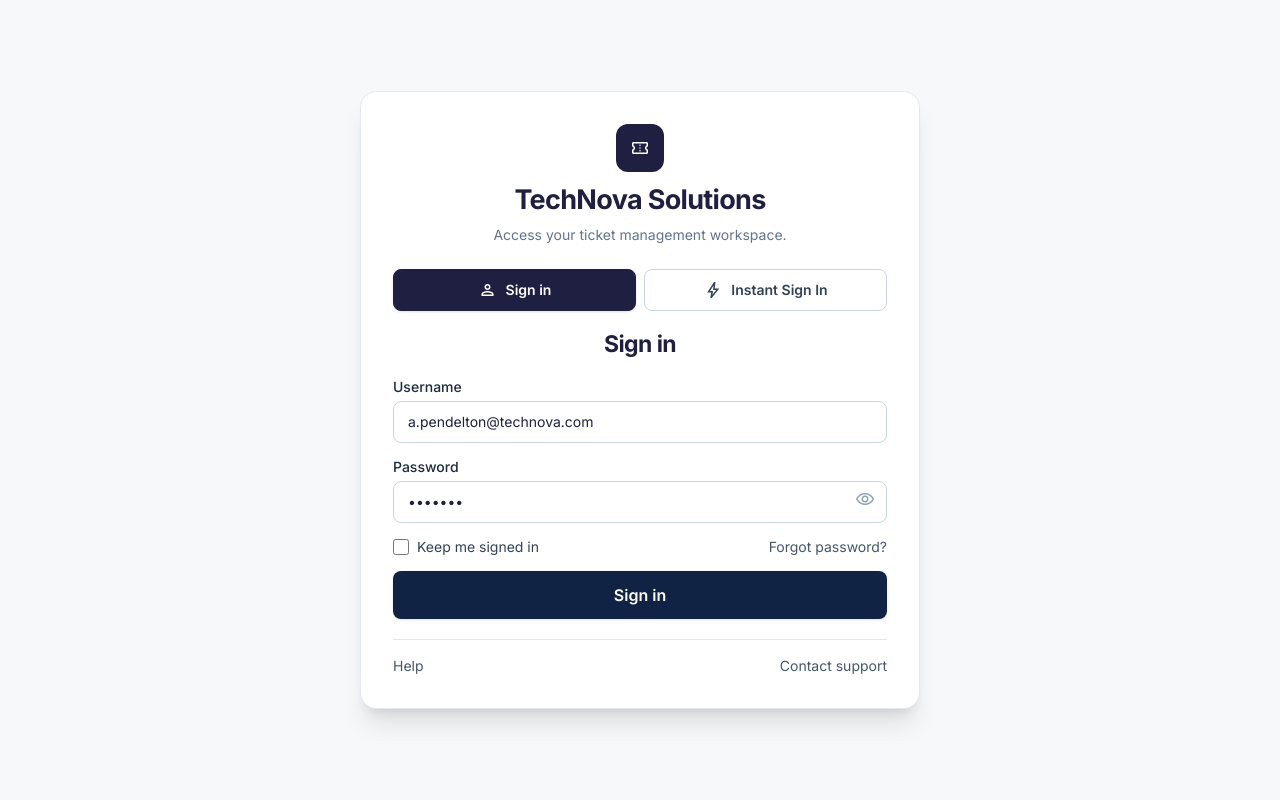
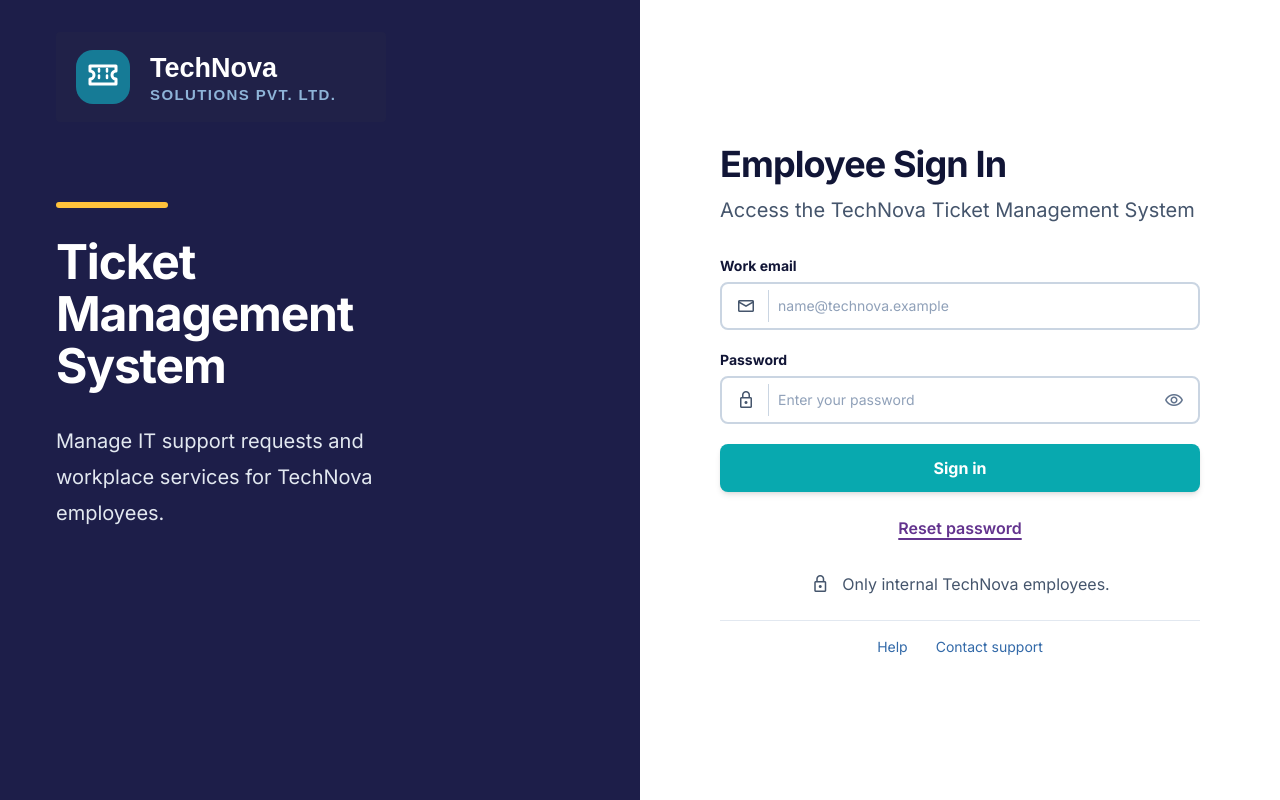
Before and after one commit to StewardRighteous/TechNova-Ticket-Management-system, a React (Vite) app: page / in a window 1280 px wide. Built offline with nearby package versions, Linux system fonts and the light colour scheme.

Commit message:
chore: update src/components/auth/LoginPage.tsx

```diff
--- a/src/components/auth/LoginPage.tsx
+++ b/src/components/auth/LoginPage.tsx
@@ -1,95 +1,56 @@
 import React, { useState } from "react";
 import { useTicketStore } from "../../store/barrel";
-import { DemoPersonaGrid } from "./DemoPersonaGrid";
-import initialData from "../../../mockup.json";
-
-const initialDemoEmployeeIds = new Set(
-  initialData.employees.map((employee) => employee.id),
-);
-const defaultDemoEmail =
-  initialData.employees.find((employee) => employee.name === "Arthur Pendelton")
-    ?.email ?? "";
-const defaultDemoPassword = "demo123";
 
 export const LoginPage: React.FC = () => {
-  const { data, login, loginAsEmployee } = useTicketStore();
-  const [email, setEmail] = useState(defaultDemoEmail);
-  const [password, setPassword] = useState(defaultDemoPassword);
+  const { login } = useTicketStore();
+  const [email, setEmail] = useState("");
+  const [password, setPassword] = useState("");
   const [showPassword, setShowPassword] = useState(false);
   const [error, setError] = useState("");
-  const [mode, setMode] = useState<"signin" | "roles">("signin");
   const [supportModal, setSupportModal] = useState<"help" | "contact" | null>(
     null,
   );
-  const demoEmployees = data.employees.filter((employee) =>
-    initialDemoEmployeeIds.has(employee.id),
-  );
-  const defaultEmployee =
-    demoEmployees.find(
-      (employee) =>
-        data.roles.find((role) => role.id === employee.role)?.name ===
-        "Operations Manager",
-    ) ?? demoEmployees[0];
-  const [selectedEmployeeId, setSelectedEmployeeId] = useState<
-    string | undefined
-  >(defaultEmployee?.id);
 
-  const handleFormSubmit = (e: React.FormEvent) => {
-    e.preventDefault();
+  const submit = (event: React.FormEvent) => {
+    event.preventDefault();
     setError("");
-    if (!login(email))
-      setError(
-        "No sample account matches that email. Choose a demo persona or enter a registered sample email.",
-      );
+    if (!login(email, password)) setError("Invalid email or password.");
   };
 
   return (
-    <main className="login-shell flex min-h-screen items-center justify-center p-4">
-      <div className="login-card w-full max-w-[560px] rounded-2xl border border-slate-200 bg-white p-6 shadow-xl sm:p-8">
-        <header className="mb-6 flex flex-col items-center text-center">
-          <div className="mb-2 flex h-12 w-12 items-center justify-center rounded-xl bg-[#1f2041] text-white">
-            <span
-              aria-hidden="true"
-              className="material-symbols-outlined text-[27px]"
-            >
-              confirmation_number
-            </span>
+    <main className="login-shell min-h-screen bg-white">
+      <div className="grid min-h-screen lg:grid-cols-2">
+        <aside className="relative hidden overflow-hidden bg-[#1d1e49] px-4 py-8 text-white lg:flex lg:flex-col lg:justify-between">
+          <div className="relative z-10 max-w-md pl-10">
+            <div className="flex items-center gap-4">
+              <img
+                src="/technova-logo.svg"
+                alt="TechNova Solutions Pvt. Ltd."
+                className="h-auto w-full max-w-[330px]"
+              />
             </div>
-          <h1 className="text-[24px] font-bold tracking-tight text-[#1f2041] sm:text-[27px]">
-            TechNova Solutions
+            <div className="mt-20 h-1.5 w-28 rounded-full bg-[#ffc23b]" />
+            <h2 className="mt-7 text-5xl leading-[1.08] font-bold tracking-tight">
+              Ticket Management System
+            </h2>
+            <p className="mt-8 max-w-sm text-xl leading-9 text-slate-200">
+              Manage IT support requests and workplace services for TechNova
+              employees.
+            </p>
+          </div>
+        </aside>
+
+        <section className="flex min-h-screen items-center justify-center px-6 py-10 sm:px-12 lg:px-16 xl:px-20">
+          <div className="w-full max-w-[560px]">
+            <header>
+              <h1 className="text-3xl font-bold tracking-tight text-[#111536] sm:text-4xl">
+                Employee Sign In
               </h1>
-          <p className="mt-1 text-sm text-slate-500">
-            Access your ticket management workspace.
+              <p className="mt-3 text-lg text-slate-600 sm:text-xl">
+                Access the TechNova Ticket Management System
               </p>
             </header>
-
-        <div className="mb-4 grid grid-cols-2 gap-2">
-          <button
-            type="button"
-            onClick={() => setMode("signin")}
-            className={`flex min-h-[42px] items-center justify-center gap-2 rounded-lg border px-3 text-sm font-semibold transition ${mode === "signin" ? "border-[#1f2041] bg-[#1f2041] text-white shadow-sm" : "border-slate-300 bg-white text-slate-700 hover:bg-slate-50"}`}
-          >
-            <span className="material-symbols-outlined text-[19px]">
-              person
-            </span>
-            <span>Sign in</span>
-          </button>
-          <button
-            type="button"
-            onClick={() => setMode("roles")}
-            className={`flex min-h-[42px] items-center justify-center gap-2 rounded-lg border px-3 text-sm transition ${mode === "roles" ? "border-[#1f2041] bg-[#1f2041] text-white shadow-sm" : "border-slate-300 bg-white text-slate-700 hover:bg-slate-50"}`}
-          >
-            <span className="material-symbols-outlined text-[19px]">bolt</span>
-            <span className="font-semibold">Instant Sign In</span>
-          </button>
-        </div>
-
-        {mode === "signin" ? (
-          <>
-            <h2 className="mb-4 text-center text-[23px] font-bold tracking-tight text-[#1f2041]">
-              Sign in
-            </h2>
-            <form onSubmit={handleFormSubmit} className="space-y-3.5">
+            <form onSubmit={submit} className="mt-8 space-y-5">
               {error && (
                 <div
                   role="alert"
@@ -101,132 +62,111 @@ export const LoginPage: React.FC = () => {
               <div>
                 <label
                   htmlFor="demo-email"
-                  className="mb-1 block text-sm font-medium text-slate-800"
+                  className="mb-1.5 block text-sm font-bold text-[#111536]"
                 >
-                  Username
+                  Work email
                 </label>
+                <div className="relative">
+                  <span
+                    aria-hidden="true"
+                    className="material-symbols-outlined pointer-events-none absolute top-1/2 left-4 -translate-y-1/2 text-[22px] text-slate-600"
+                  >
+                    mail
+                  </span>
+                  <span className="pointer-events-none absolute top-1/2 left-12 h-8 w-px -translate-y-1/2 bg-slate-300" />
                   <input
                     id="demo-email"
                     type="email"
                     required
                     value={email}
-                  onChange={(e) => setEmail(e.target.value)}
-                  placeholder="Enter your username or email"
-                  className="w-full rounded-lg border border-slate-300 bg-white px-3.5 py-2.5 text-sm outline-none focus:border-indigo-500 focus:ring-2 focus:ring-indigo-100"
+                    onChange={(event) => setEmail(event.target.value)}
+                    placeholder="name@technova.example"
+                    className="h-12 w-full rounded-lg border-2 border-slate-300 bg-white pl-14 pr-12 text-sm text-slate-900 transition outline-none placeholder:text-slate-400 focus:border-[#10aeb4] focus:ring-4 focus:ring-cyan-100"
                   />
-
+                </div>
               </div>
               <div>
                 <label
                   htmlFor="demo-password"
-                  className="mb-1 block text-sm font-medium text-slate-800"
+                  className="mb-1.5 block text-sm font-bold text-[#111536]"
                 >
                   Password
                 </label>
                 <div className="relative">
+                  <span
+                    aria-hidden="true"
+                    className="material-symbols-outlined pointer-events-none absolute top-1/2 left-4 -translate-y-1/2 text-[22px] text-slate-600"
+                  >
+                    lock
+                  </span>
+                  <span className="pointer-events-none absolute top-1/2 left-12 h-8 w-px -translate-y-1/2 bg-slate-300" />
                   <input
                     id="demo-password"
                     type={showPassword ? "text" : "password"}
                     value={password}
-                    onChange={(e) => setPassword(e.target.value)}
+                    onChange={(event) => setPassword(event.target.value)}
                     placeholder="Enter your password"
-                    className="w-full rounded-lg border border-slate-300 bg-white px-3.5 py-2.5 pr-11 text-sm outline-none focus:border-indigo-500 focus:ring-2 focus:ring-indigo-100"
+                    className="h-12 w-full rounded-lg border-2 border-slate-300 bg-white pl-14 pr-12 text-sm text-slate-900 transition outline-none placeholder:text-slate-400 focus:border-[#10aeb4] focus:ring-4 focus:ring-cyan-100"
                   />
                   <button
                     type="button"
                     aria-label={
                       showPassword ? "Hide password" : "Show password"
                     }
-                    onClick={() => setShowPassword(!showPassword)}
-                    className="absolute top-1/2 right-3 -translate-y-1/2 text-slate-400"
+                    onClick={() => setShowPassword((visible) => !visible)}
+                    className="absolute top-1/2 right-3 flex -translate-y-1/2 rounded-md p-1 text-slate-500 hover:text-[#10aeb4]"
                   >
-                    <span className="material-symbols-outlined text-[19px]">
+                    <span className="material-symbols-outlined text-[22px]">
                       {showPassword ? "visibility_off" : "visibility"}
                     </span>
                   </button>
                 </div>
               </div>
-              <div className="flex items-center justify-between gap-3">
-                <label htmlFor="keep-signed-in" className="flex cursor-pointer items-center gap-2 text-sm text-slate-700">
-                  <input id="keep-signed-in" type="checkbox" className="h-4 w-4 rounded border-slate-300 accent-[#102345] focus:ring-2 focus:ring-indigo-200" />
-                  Keep me signed in
-                </label>
+              <button
+                type="submit"
+                className="flex h-12 w-full items-center justify-center rounded-lg bg-[#08a9af] text-base font-bold text-white shadow-md transition hover:bg-[#078f98] focus-visible:ring-4 focus-visible:ring-cyan-200 focus-visible:outline-none"
+              >
+                Sign in
+              </button>
+            </form>
             <button
               type="button"
               onClick={() =>
-                    setError(
-                      "This demo password is prefilled for convenience. Sign-in checks the sample email; passwords are not validated.",
-                    )
+                setError("Please contact support to reset your password.")
               }
-                  className="text-right text-sm text-slate-600 hover:text-[#102345]"
+              className="mx-auto mt-6 block text-base font-semibold text-[#63338e] underline decoration-2 underline-offset-4 hover:text-[#111536]"
             >
-                  Forgot password?
+              Reset password
             </button>
-              </div>
-              <button
-                type="submit"
-                className="flex w-full items-center justify-center rounded-lg bg-[#102345] py-3 font-semibold text-white shadow-sm transition hover:bg-[#18345f]"
+            <p className="mt-8 flex items-center justify-center gap-3 text-base text-slate-600">
+              <span
+                aria-hidden="true"
+                className="material-symbols-outlined text-[20px]"
               >
-                Sign in
-              </button>
-
-            </form>
-            <footer className="mt-5 flex items-center justify-between border-t border-slate-200 pt-4 text-sm text-slate-600">
+                lock
+              </span>
+              Only internal TechNova employees.
+            </p>
+            <footer className="mt-6 flex items-center justify-center gap-7 border-t border-slate-200 pt-4 text-sm text-[#3269a8]">
               <button
                 type="button"
                 onClick={() => setSupportModal("help")}
-                className="hover:text-[#102345]"
+                className="hover:text-[#111536]"
               >
                 Help
               </button>
               <button
                 type="button"
                 onClick={() => setSupportModal("contact")}
-                className="hover:text-[#102345]"
+                className="hover:text-[#111536]"
               >
                 Contact support
               </button>
             </footer>
-          </>
-        ) : (
-          <>
-            <DemoPersonaGrid
-              employees={demoEmployees}
-              roles={data.roles}
-              selectedEmployeeId={selectedEmployeeId}
-              onSelectPersona={setSelectedEmployeeId}
-              onContinue={() =>
-                selectedEmployeeId && loginAsEmployee(selectedEmployeeId)
-              }
-              heading="Choose a demo role"
-            />
-            <div className="mt-5 flex items-center gap-3 text-sm font-medium text-slate-500">
-              <span className="h-px flex-1 bg-slate-300" />
-              <span
-                className="group relative inline-flex"
-                tabIndex={0}
-                aria-label="Demo data information"
-              >
-                <span
-                  aria-hidden="true"
-                  className="material-symbols-outlined cursor-help text-[18px]"
-                >
-                  info
-                </span>
-                <span
-                  role="tooltip"
-                  className="pointer-events-none absolute bottom-full left-1/2 z-10 mb-2 w-64 -translate-x-1/2 rounded-lg bg-slate-900 px-3 py-2 text-center text-xs leading-5 font-normal text-white opacity-0 shadow-lg transition-opacity group-hover:opacity-100 group-focus:opacity-100"
-                >
-                  This workspace uses mockup and demo data for preview purposes.
-                  Records and activity are not real.
-                </span>
-              </span>
-              Demo access only
-              <span className="h-px flex-1 bg-slate-300" />
           </div>
-          </>
-        )}
+        </section>
       </div>
+
       {supportModal && (
         <div
           className="fixed inset-0 z-50 flex items-center justify-center bg-slate-950/40 p-4"
@@ -250,15 +190,15 @@ export const LoginPage: React.FC = () => {
                 </h2>
                 <p className="mt-2 text-sm leading-6 text-slate-600">
                   {supportModal === "help"
-                    ? "This is a demo workspace. Choose Instant roles to enter with a sample profile, or use a registered sample email. Password sign-in is not enabled."
-                    : "For this demo, support is handled locally. Include the sample profile you selected and a short description of the issue when sharing feedback with your project team."}
+                    ? "Enter your registered email address to sign in. If you need help, contact your workspace administrator."
+                    : "Contact your workspace administrator with a short description of the issue."}
                 </p>
               </div>
               <button
                 type="button"
                 onClick={() => setSupportModal(null)}
                 aria-label="Close dialog"
-                className="rounded-md p-1 text-slate-500 hover:bg-slate-100 hover:text-slate-800"
+                className="rounded-md p-1 text-slate-500 hover:bg-slate-100"
               >
                 <span aria-hidden="true" className="material-symbols-outlined">
                   close
@@ -268,7 +208,7 @@ export const LoginPage: React.FC = () => {
             <button
               type="button"
               onClick={() => setSupportModal(null)}
-              className="mt-5 w-full rounded-lg bg-[#102345] px-4 py-2.5 text-sm font-semibold text-white hover:bg-[#18345f]"
+              className="mt-5 w-full rounded-lg bg-[#102345] px-4 py-2.5 text-sm font-semibold text-white"
             >
               Got it
             </button>
```
Lines whose indentation alone changed are shown as unchanged.
